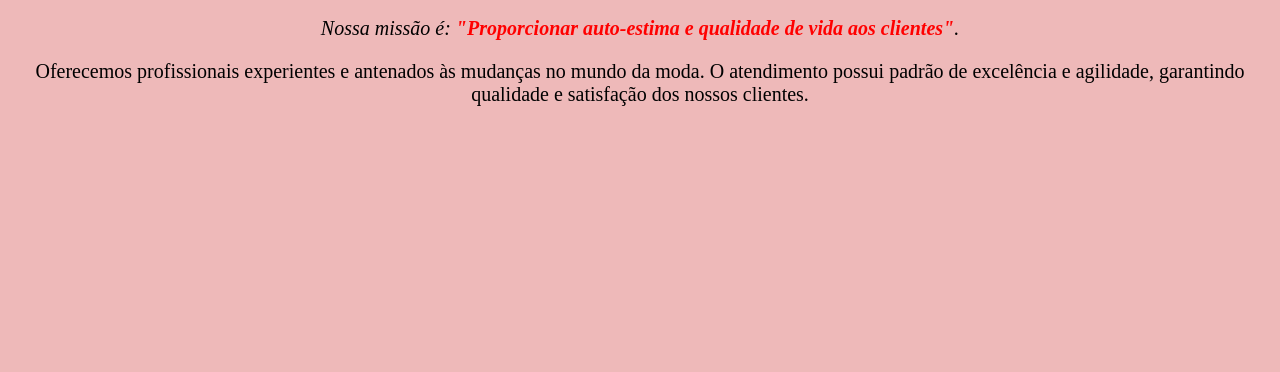
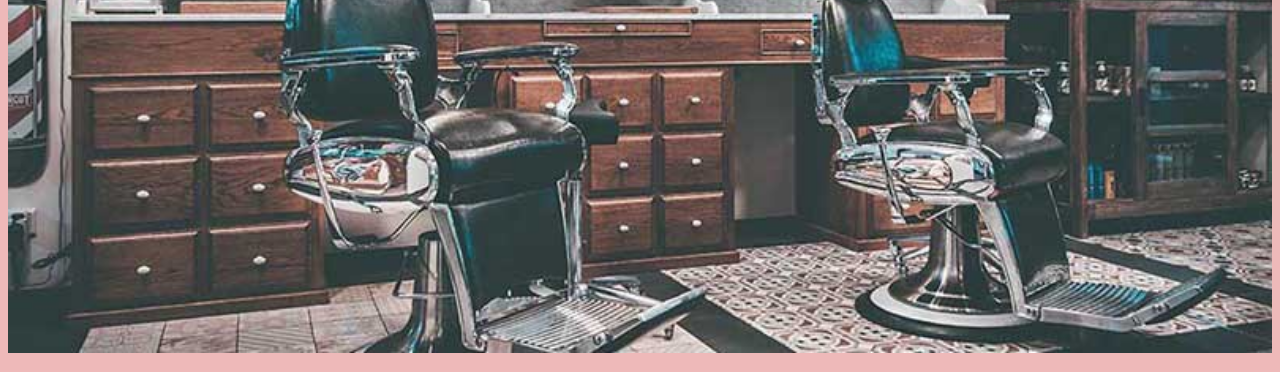
Before and after one commit to 3ofSwords/Barbearia, a plain HTML site: page index.html in a window 1280 px wide. Shown: the part 129-501 px from the top of the page. Drawn offline with Linux system fonts and the light colour scheme.

Commit message:
Atualização dos arquivos html e css

```diff
--- a/index.html
+++ b/index.html
@@ -7,11 +7,12 @@
 
 </head>
 <body>
+   <img id="banner" src="banner.jpg">
     <h1>Sobre a Barbearia Alura</h1>
 
     <p>Localizada no coração da cidade a <strong>Barbearia Alura</strong> traz para o mercado o que há de melhor para o seu cabelo e barba. Fundada em 2019, a Barbearia Alura já é destaque na cidade e conquista novos clientes a cada dia.</p>
 
-    <p><em>Nossa missão é: <strong>"Proporcionar auto-estima e qualidade de vida aos clientes"</strong>.</em></p>
+    <p id="missao"><em>Nossa missão é: <strong>"Proporcionar auto-estima e qualidade de vida aos clientes"</strong>.</em></p>
 
     <p>Oferecemos profissionais experientes e antenados às mudanças no mundo da moda. O atendimento possui padrão de excelência e agilidade, garantindo qualidade e satisfação dos nossos clientes.</p>
 </body>
--- a/style.css
+++ b/style.css
@@ -1,5 +1,9 @@
 body {
     background: #eeb9b9;
+}
+
+#banner{
+width: 100%;
 }
 
 h1{
@@ -7,11 +11,16 @@ h1{
     background: #f05bed;
     text-align: center;
 }
+
 p {
     text-align: center;
     font-size: 20px;
 }
 
+#missao {
+    font-size: 25px;
+}
+
 em strong{
     color:red;
 }
```
Also changed, not shown: banner.jpg (added).
